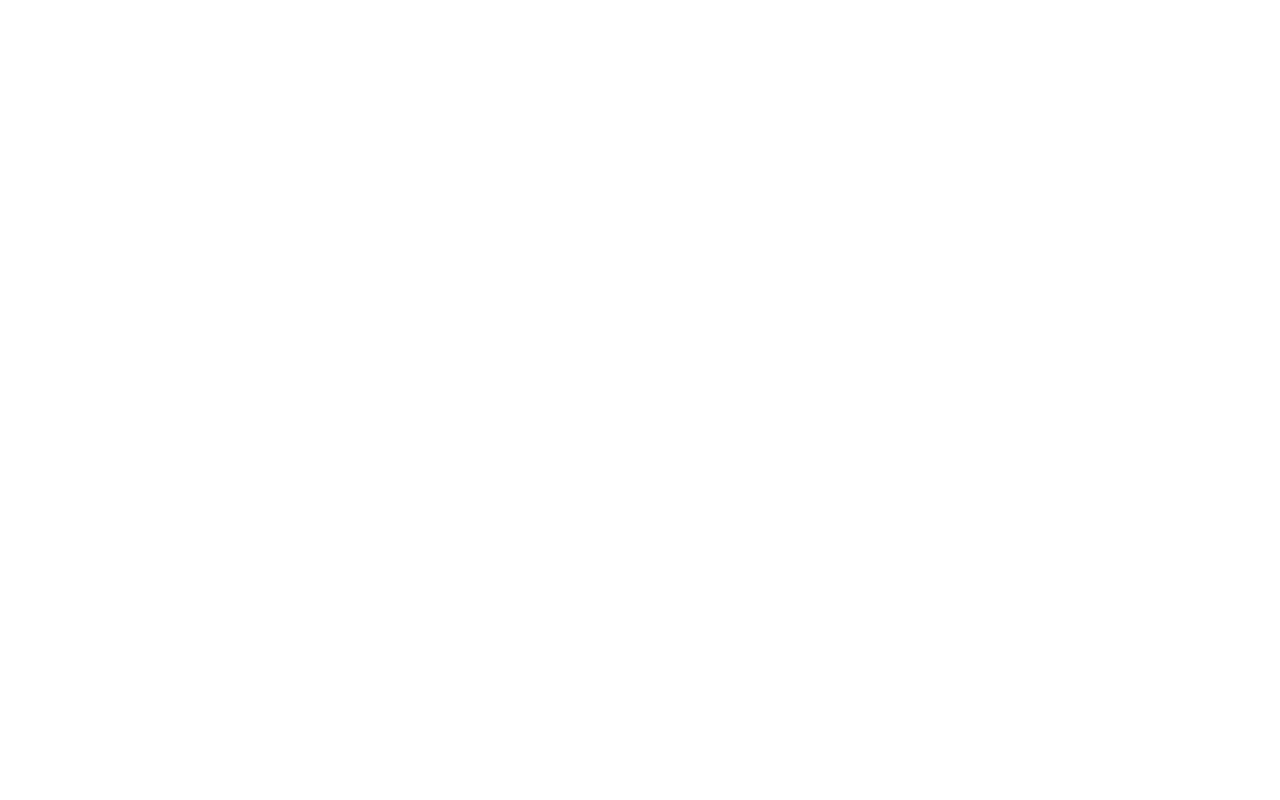
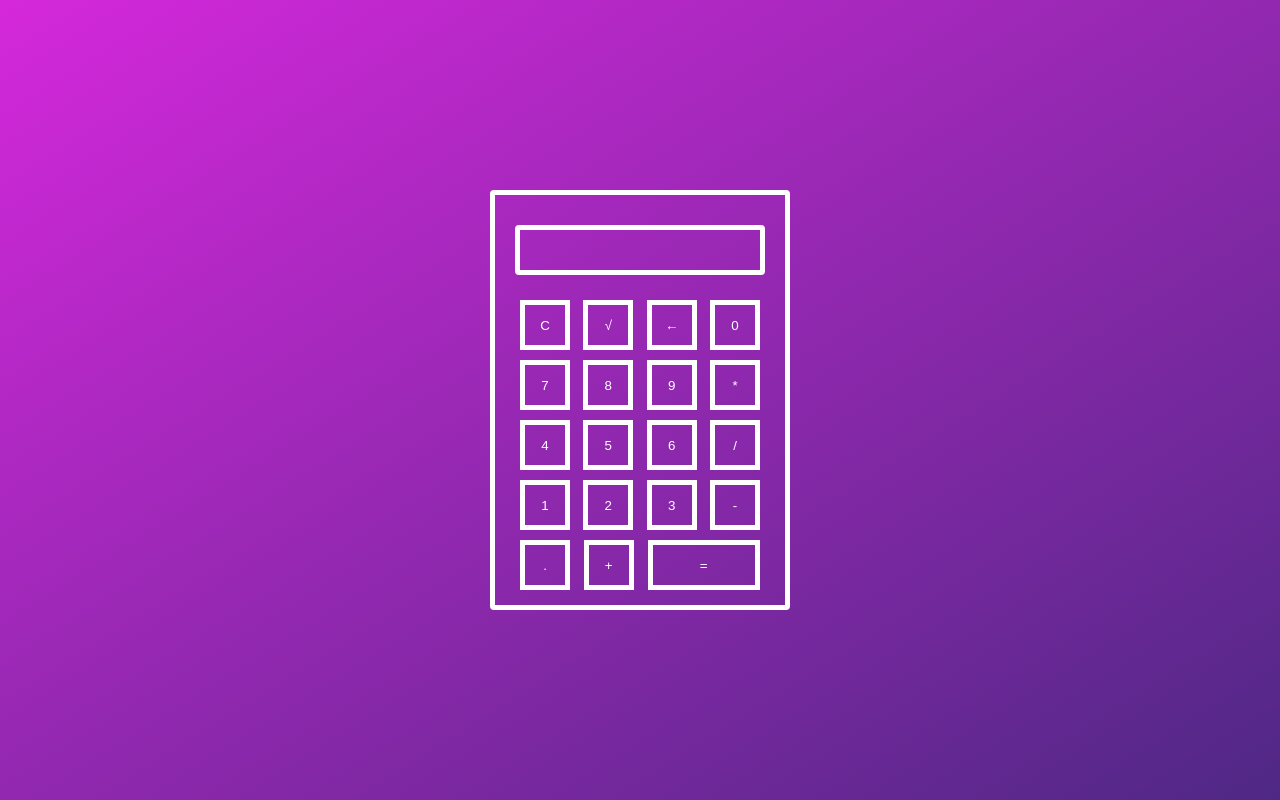
Before and after one commit to Taynaradb/calculadora, a plain HTML site: page index.html in a window 1280 px wide. Drawn offline with Linux system fonts and the light colour scheme.

Commit message:
Arquivos HTML e CSS terminados

```diff
--- a/css/style.css
+++ b/css/style.css
@@ -0,0 +1,63 @@
+*{
+    padding: 0;
+    margin: 0;
+    font-size: 20;
+    box-sizing: border-box;
+    color: white;
+}
+
+body{
+    background: linear-gradient(to left top, #4f2885, #d528db);
+}
+
+html, body{
+    height: 100%;
+}
+
+.area-calculadora{
+    width: 300px;
+    padding: 10px 20px;
+    border: 5px solid white;
+    border-radius: 4px;
+    /* as próximas 4 linhas estão centralizando a calculadora*/
+    position: relative;
+    top: 50%;
+    left: 50%;
+    transform: translateY(-50%) translateX(-50%);
+}
+#visor{
+    width: 100%;
+    height: 50px;
+    padding: 20px;
+    margin-bottom: 20px;
+    margin-top: 20px;
+    background: none;
+    border: 5px solid white;
+    border-radius: 4px;
+    /*prox linha é referente a linha quando selecionado*/
+    outline: none;
+}
+
+.botoes{
+    display: flex;
+    flex-wrap: wrap;
+    justify-content: space-between;
+}
+
+.botoes button{
+    flex-basis: 20%;
+    height: 50px;
+    background: none;
+    outline: none;
+    border: 5px solid white;
+    margin: 5px;
+    cursor: pointer;
+}
+
+.botoes button:last-child{
+    flex-basis: 45%;
+}
+
+.botoes button:hover{
+    transform: scale(1.08);
+}
--- a/index.html
+++ b/index.html
@@ -7,8 +7,36 @@
     <link href="css/style.css" rel="stylesheet" type="text/css">
 </head>
 <body>
+    <div class="area-calculadora">
+        <form id="calculadora">
+            <input id="visor">
+            <div class="botoes">
+                <button type="button">C</button>
+                <button type="button">&radic;</button>
+                <button type="button">&larr;</button>
+                <button type="button">0</button>
 
+                <button type="button">7</button>
+                <button type="button">8</button>
+                <button type="button">9</button>
+                <button type="button">*</button>
+
+                <button type="button">4</button>
+                <button type="button">5</button>
+                <button type="button">6</button>
+                <button type="button">/</button>
+
+                <button type="button">1</button>
+                <button type="button">2</button>
+                <button type="button">3</button>
+                <button type="button">-</button>
+
+                <button type="button">.</button>
+                <button type="button">+</button>
+                <button type="button">=</button>
+
+            </div>
+        </form>
     <script src="js/function.js"></script>
-
 </body>
 </html>
```
